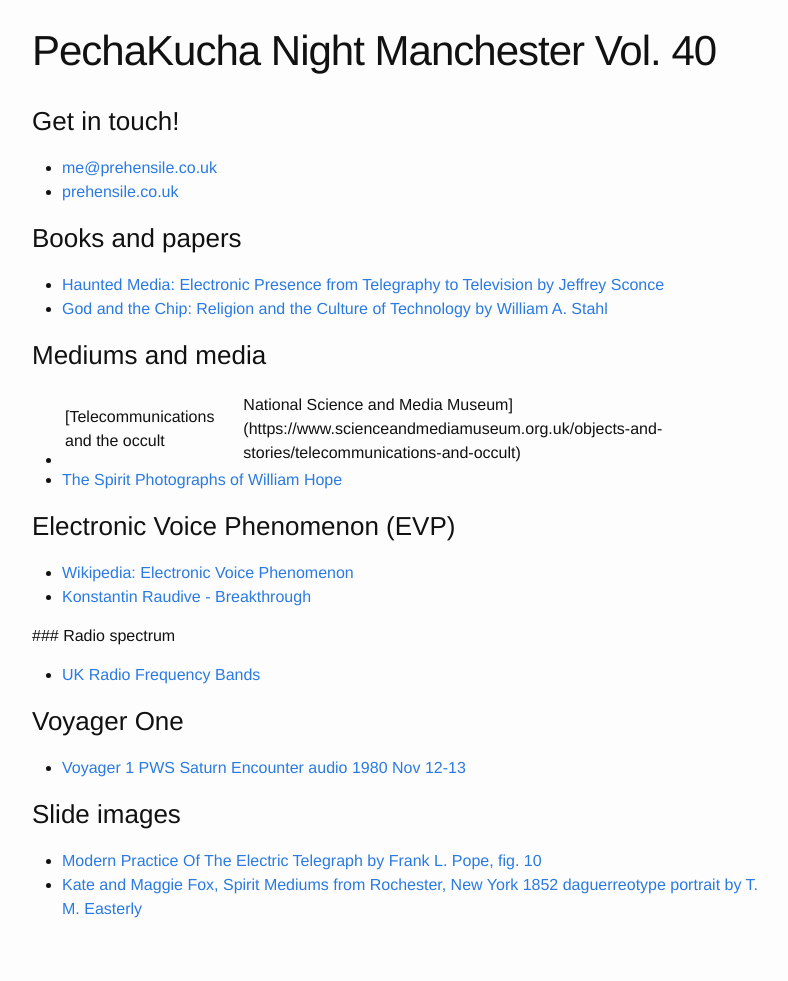
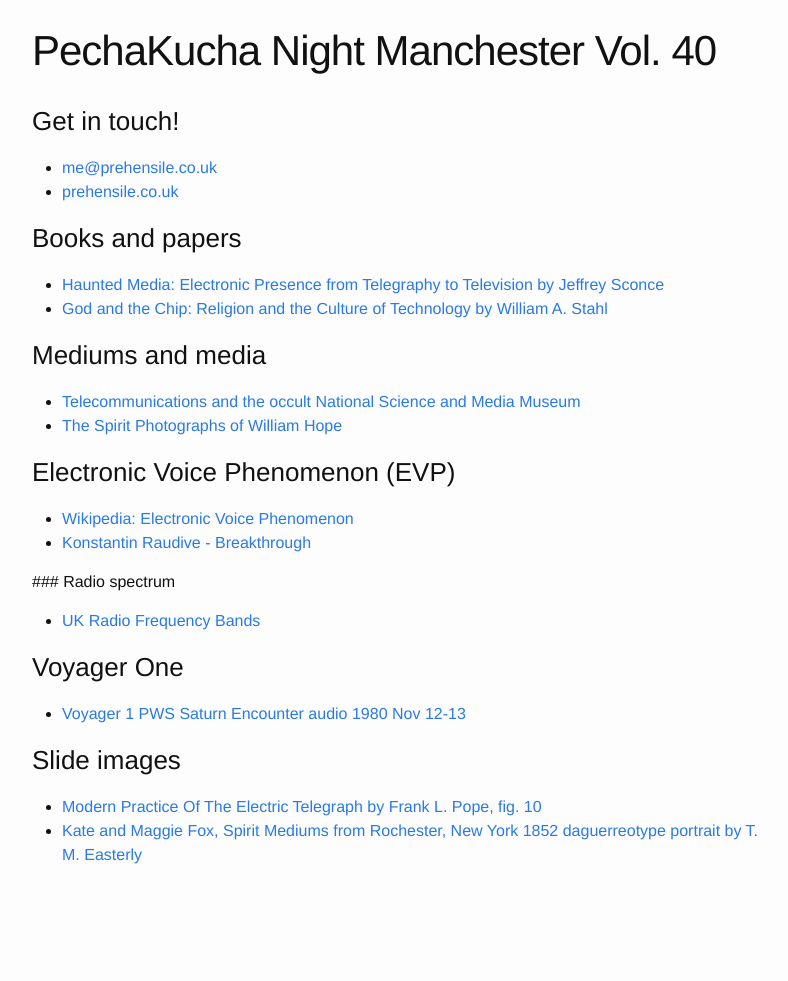
Before and after one commit to prehensile/prehensile.github.io, a Jekyll site: the page built from talks/pk40.md, in a window 1280 px wide. Shown: the whole page, without its empty margins (238-1026 px from the left). Built offline with Jekyll 4.4.1, drawn with Linux system fonts in a browser that asks for light colours; after the commit the page ends 927 px from its top, so only the background shows below that.

Commit message:
maor fixes

```diff
--- a/talks/pk40.md
+++ b/talks/pk40.md
@@ -13,7 +13,7 @@
 - [God and the Chip: Religion and the Culture of Technology by William A. Stahl](https://books.google.co.uk/books?id=g7L27aJS7WcC&lpg=PP1&pg=PP1#v=onepage&q&f=false)
 
 ### Mediums and media
-- [Telecommunications and the occult | National Science and Media Museum](https://www.scienceandmediamuseum.org.uk/objects-and-stories/telecommunications-and-occult)
+- [Telecommunications and the occult National Science and Media Museum](https://www.scienceandmediamuseum.org.uk/objects-and-stories/telecommunications-and-occult)
 - [The Spirit Photographs of William Hope](https://publicdomainreview.org/collection/the-spirit-photographs-of-william-hope/)
 
 ### Electronic Voice Phenomenon (EVP)
```
